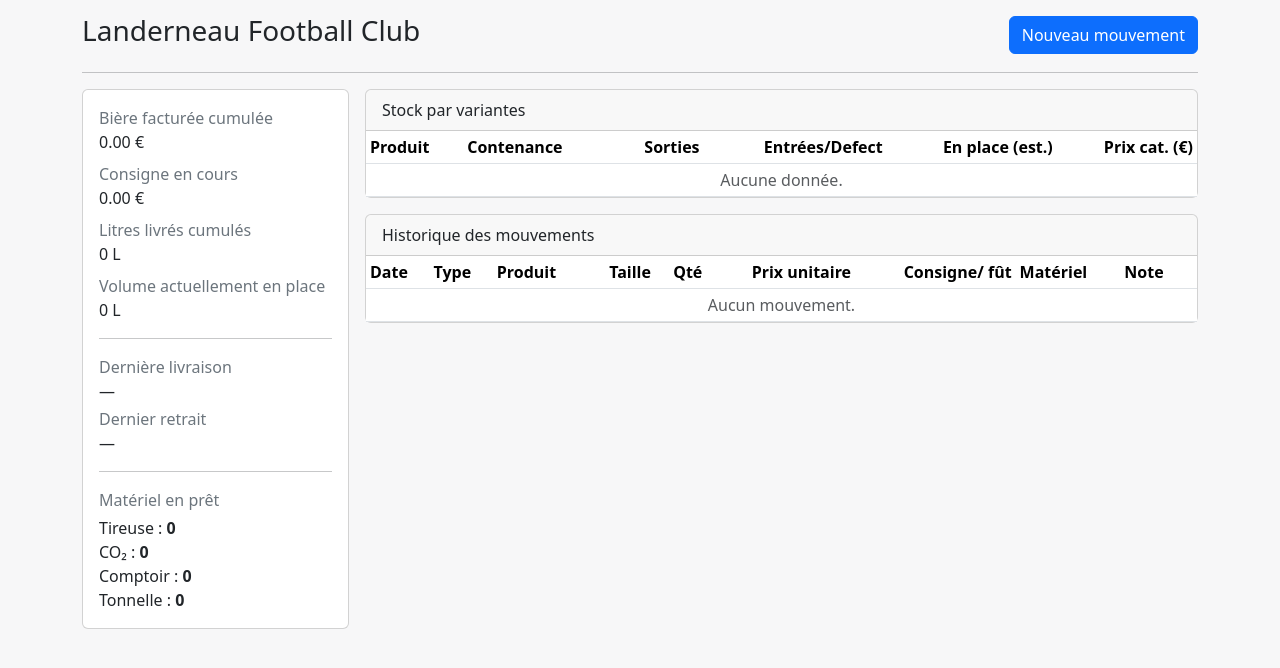
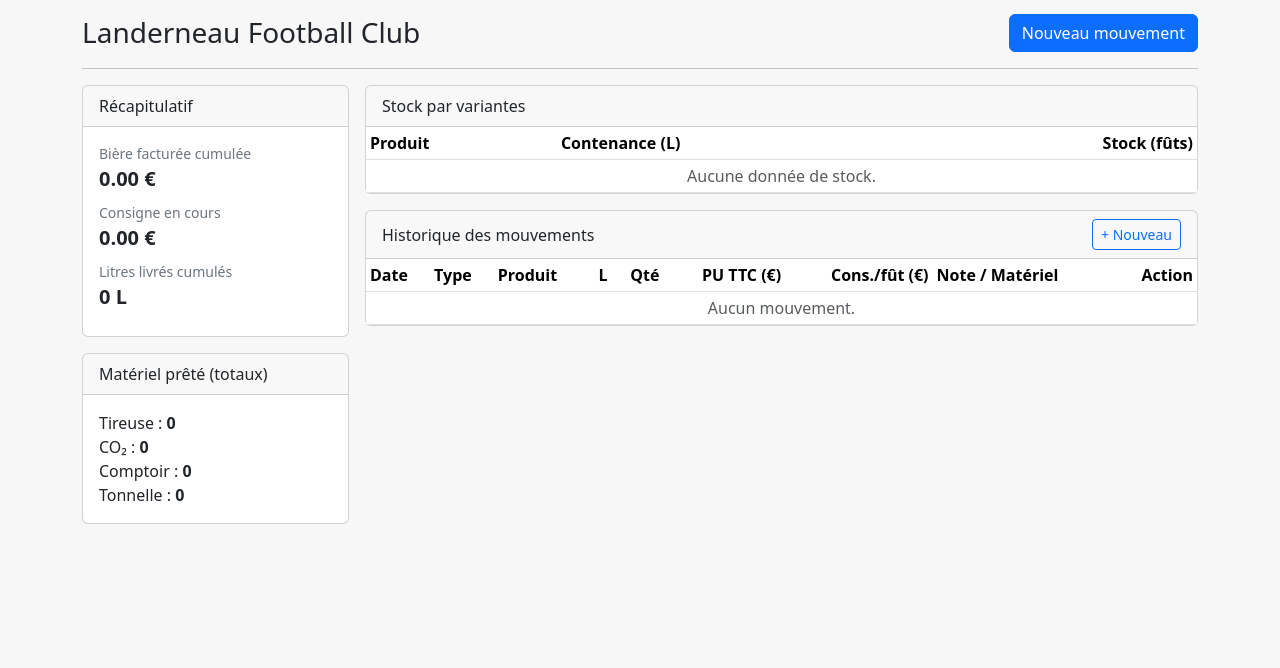
Before and after one commit to lecentrallanderneau-oss/livraison-et-suivi-futs, a Flask app: page /client/1 in a window 1280 px wide. Shown: the part 56-724 px from the top of the page. Run offline with Flask 3, Linux system fonts and the light colour scheme; data comes from the database, SQL or seed files in the repository; data that the repository does not hold is empty.

Commit message:
Update client_detail.html

```diff
--- a/templates/client_detail.html
+++ b/templates/client_detail.html
@@ -2,24 +2,36 @@
 {% block title %}{{ client.name }} · Gestion fûts{% endblock %}
 {% block content %}
 <div class="d-flex align-items-center justify-content-between">
-  <h1 class="h3">{{ client.name }}</h1>
+  <h1 class="h3 mb-0">{{ client.name }}</h1>
   <a class="btn btn-primary" href="{{ url_for('movement_new', client_id=client.id) }}">Nouveau mouvement</a>
 </div>
 <hr>
 
 <div class="row g-3">
+  <!-- Colonne récap -->
   <div class="col-md-3">
-    <div class="card h-100">
+    <div class="card mb-3">
+      <div class="card-header">Récapitulatif</div>
       <div class="card-body">
-        <div class="mb-2"><span class="muted">Bière facturée cumulée</span><div class="card-number">{{ '%.2f'|format(beer_billed_cum or 0) }} €</div></div>
-        <div class="mb-2"><span class="muted">Consigne en cours</span><div class="card-number">{{ '%.2f'|format(deposit_in_play or 0) }} €</div></div>
-        <div class="mb-2"><span class="muted">Litres livrés cumulés</span><div class="card-number">{{ delivered_qty_cum or 0 }} L</div></div>
-        <div class="mb-2"><span class="muted">Volume actuellement en place</span><div class="card-number">{{ in_place_total or 0 }} L</div></div>
-        <hr>
-        <div class="mb-1"><span class="muted">Dernière livraison</span><div>{{ last_delivery_at or '—' }}</div></div>
-        <div class="mb-1"><span class="muted">Dernier retrait</span><div>{{ last_pickup_at or '—' }}</div></div>
-        <hr>
-        <div class="mb-1"><span class="muted">Matériel en prêt</span></div>
+        <div class="mb-2">
+          <div class="muted small">Bière facturée cumulée</div>
+          <div class="fs-5 fw-bold">{{ '%.2f'|format(beer_billed_cum or 0) }} €</div>
+        </div>
+        <div class="mb-2">
+          <div class="muted small">Consigne en cours</div>
+          <div class="fs-5 fw-bold">{{ '%.2f'|format(deposit_in_play or 0) }} €</div>
+        </div>
+        <div class="mb-2">
+          <div class="muted small">Litres livrés cumulés</div>
+          <div class="fs-5 fw-bold">{{ delivered_qty_cum or 0 }} L</div>
+        </div>
+      </div>
+    </div>
+
+    {% if equipment_totals is defined %}
+    <div class="card">
+      <div class="card-header">Matériel prêté (totaux)</div>
+      <div class="card-body">
         <ul class="list-unstyled mb-0">
           <li>Tireuse : <strong>{{ equipment_totals.tireuse or 0 }}</strong></li>
           <li>CO₂ : <strong>{{ equipment_totals.co2 or 0 }}</strong></li>
@@ -28,8 +40,10 @@
         </ul>
       </div>
     </div>
+    {% endif %}
   </div>
 
+  <!-- Colonne principale -->
   <div class="col-md-9">
     <div class="card mb-3">
       <div class="card-header">Stock par variantes</div>
@@ -38,34 +52,32 @@
           <thead>
             <tr>
               <th>Produit</th>
-              <th>Contenance</th>
-              <th class="text-end">Sorties</th>
-              <th class="text-end">Entrées/Defect</th>
-              <th class="text-end">En place (est.)</th>
-              <th class="text-end">Prix cat. (€)</th>
+              <th>Contenance (L)</th>
+              <th class="text-end">Stock (fûts)</th>
             </tr>
           </thead>
           <tbody>
-            {% for r in rows %}
-              {% set en_place = (r.out_qty or 0) - (r.in_qty or 0) %}
-              <tr>
-                <td>{{ r.product_name }}</td>
-                <td>{{ r.size_l }} L</td>
-                <td class="text-end">{{ r.out_qty or 0 }}</td>
-                <td class="text-end">{{ r.in_qty or 0 }}</td>
-                <td class="text-end">{{ en_place }}</td>
-                <td class="text-end">{{ '%.2f'|format(r.catalog_price or 0) }}</td>
-              </tr>
+            {% if stock_rows is defined and stock_rows %}
+              {% for r in stock_rows %}
+                <tr>
+                  <td>{{ r.product }}</td>
+                  <td>{{ r.size_l }}</td>
+                  <td class="text-end">{{ r.stock }}</td>
+                </tr>
+              {% endfor %}
             {% else %}
-              <tr><td colspan="6" class="text-center text-muted">Aucune donnée.</td></tr>
-            {% endfor %}
+              <tr><td colspan="3" class="text-center text-muted">Aucune donnée de stock.</td></tr>
+            {% endif %}
           </tbody>
         </table>
       </div>
     </div>
 
     <div class="card">
-      <div class="card-header">Historique des mouvements</div>
+      <div class="card-header d-flex align-items-center justify-content-between">
+        <span>Historique des mouvements</span>
+        <a class="btn btn-sm btn-outline-primary" href="{{ url_for('movement_new', client_id=client.id) }}">+ Nouveau</a>
+      </div>
       <div class="card-body p-0">
         <table class="table table-sm mb-0 align-middle">
           <thead>
@@ -73,43 +85,31 @@
               <th>Date</th>
               <th>Type</th>
               <th>Produit</th>
-              <th class="text-end">Taille</th>
+              <th class="text-end">L</th>
               <th class="text-end">Qté</th>
-              <th class="text-end">Prix unitaire</th>
-              <th class="text-end">Consigne/ fût</th>
-              <th>Matériel</th>
-              <th>Note</th>
-              <th></th>
+              <th class="text-end">PU TTC (€)</th>
+              <th class="text-end">Cons./fût (€)</th>
+              <th>Note / Matériel</th>
+              <th class="text-end">Action</th>
             </tr>
           </thead>
           <tbody>
             {% for m in movements %}
               <tr>
-                <td class="text-nowrap">{{ m.when.strftime('%Y-%m-%d %H:%M') if m.when else '—' }}</td>
+                <td class="text-nowrap">{{ m.created_at }}</td>
                 <td>{{ m.type }}</td>
-                <td>{{ m.product }}</td>
-                <td class="text-end">{{ m.size_l }} L</td>
+                <td>{{ m.variant.product.name }}</td>
+                <td class="text-end">{{ m.variant.size_l }}</td>
                 <td class="text-end">{{ m.qty }}</td>
-                <td class="text-end">{{ m.unit_price is not none and ('%.2f'|format(m.unit_price)) or '—' }}</td>
+                <td class="text-end">{{ m.unit_price_ttc is not none and ('%.2f'|format(m.unit_price_ttc)) or '—' }}</td>
                 <td class="text-end">{{ m.deposit_per_keg and ('%.2f'|format(m.deposit_per_keg)) or '—' }}</td>
-                <td>
-                  {% set e = m.equipment %}
-                  {% if e.tireuse or e.co2 or e.comptoir or e.tonnelle %}
-                    <small class="muted">
-                      {% if e.tireuse %} tireuse={{ e.tireuse }}{% endif %}
-                      {% if e.co2 %} co2={{ e.co2 }}{% endif %}
-                      {% if e.comptoir %} comptoir={{ e.comptoir }}{% endif %}
-                      {% if e.tonnelle %} tonnelle={{ e.tonnelle }}{% endif %}
-                    </small>
-                  {% else %}—{% endif %}
-                </td>
-                <td>{{ m['note'] or '' }}</td>
+                <td>{{ m.notes or '—' }}</td>
                 <td class="text-end">
                   <a class="btn btn-sm btn-outline-danger" href="{{ url_for('movement_confirm_delete', movement_id=m.id) }}">Supprimer</a>
                 </td>
               </tr>
             {% else %}
-              <tr><td colspan="10" class="text-center text-muted">Aucun mouvement.</td></tr>
+              <tr><td colspan="9" class="text-center text-muted">Aucun mouvement.</td></tr>
             {% endfor %}
           </tbody>
         </table>
```
